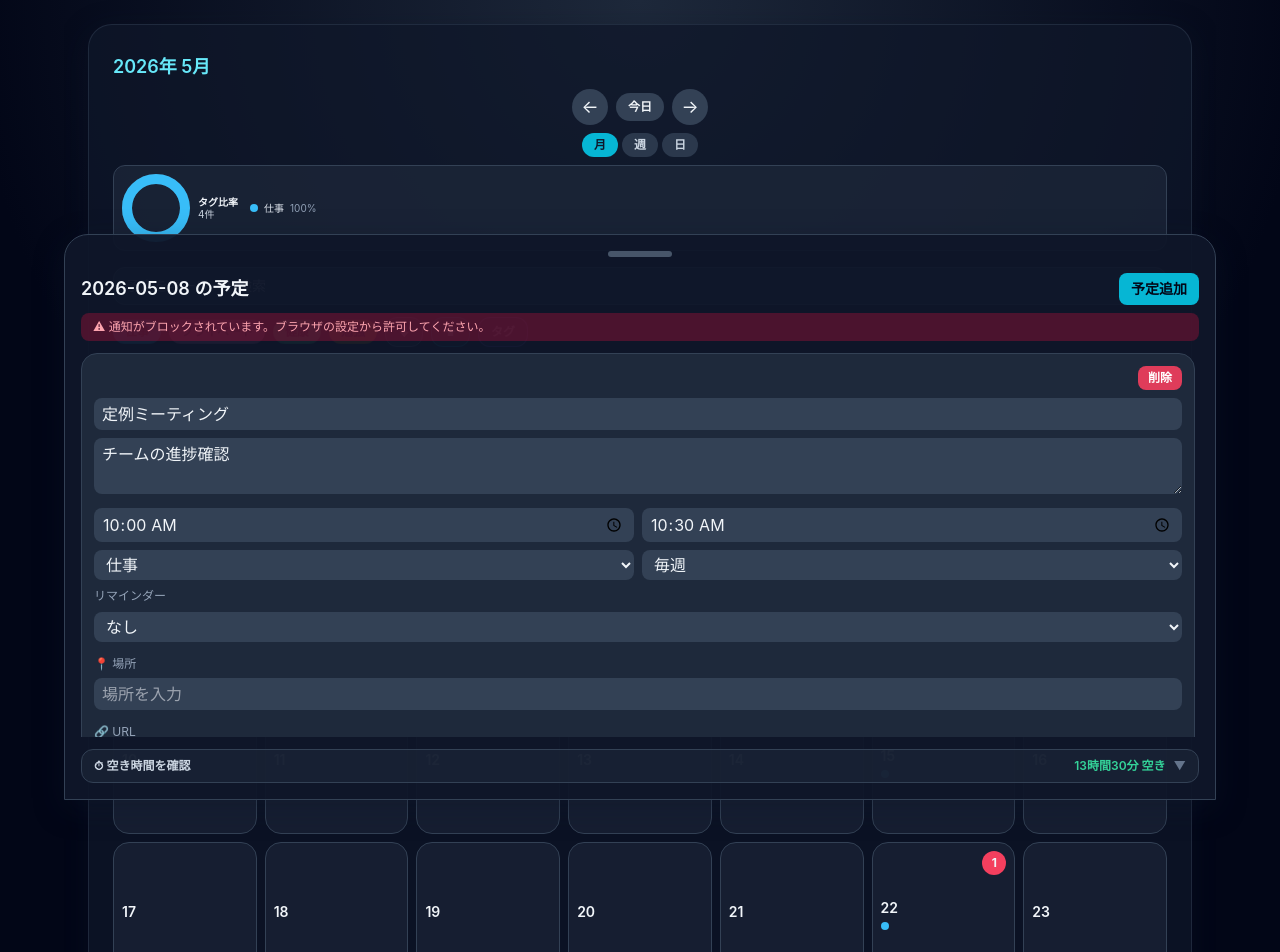
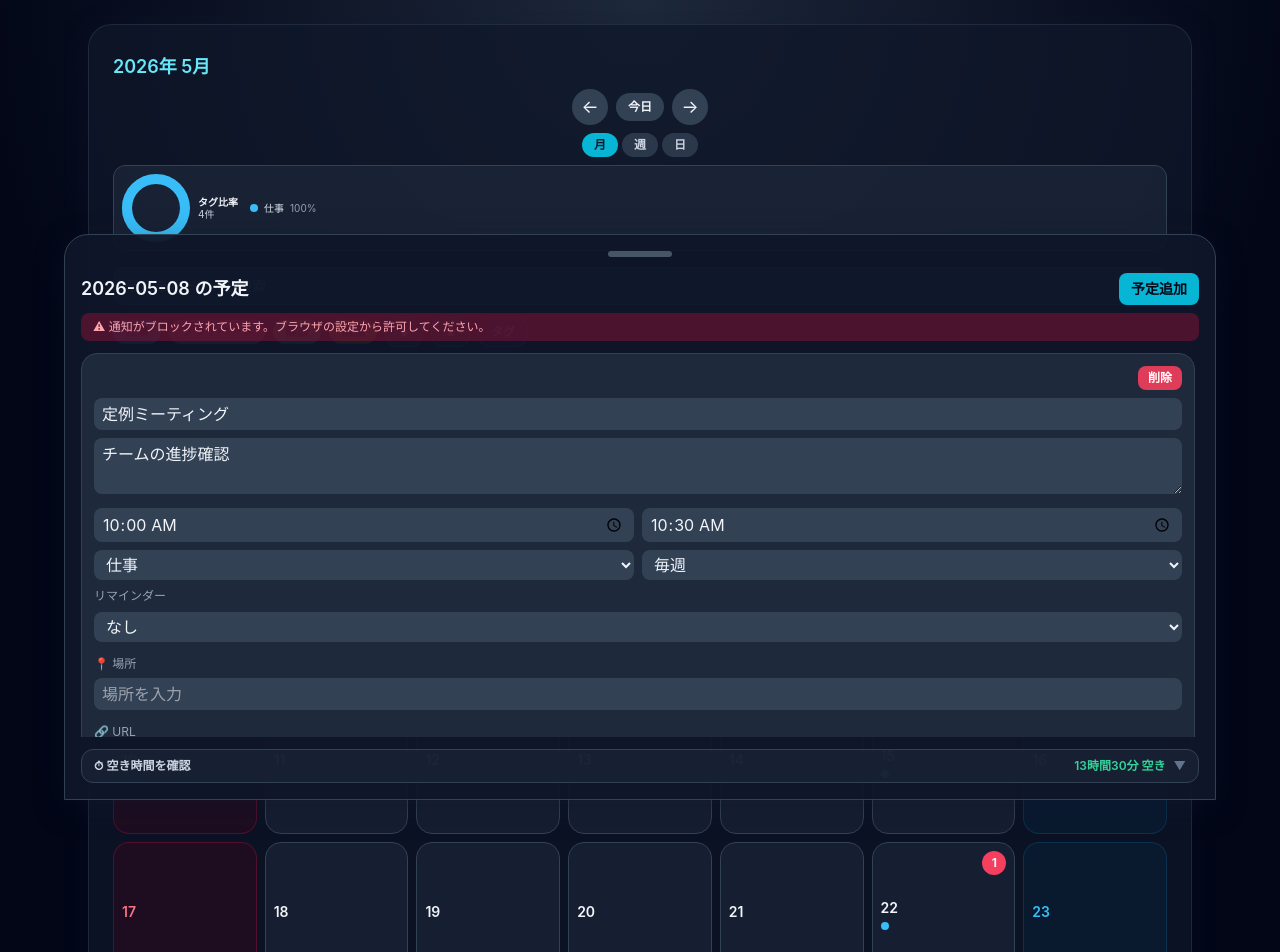
Before and after one commit to kazumamorisita/schedule-c, a React (Vite) app: page / in a window 1280 px wide. Shown: the top 952 px of the page. Built offline with nearby package versions, Linux system fonts and the light colour scheme; the HTML template or start-up script is replaced by a standard one.

Commit message:
Add weekend and holiday highlighting to calendar

```diff
--- a/src/App.tsx
+++ b/src/App.tsx
@@ -185,6 +185,50 @@ function toRepeat(pattern?: string): Repeat {
   return "none";
 }
 
+// 日本の祝日を計算して ISO 文字列のSetで返す
+function getJapaneseHolidays(year: number): Set<string> {
+  const h: string[] = [];
+  const fmt = (y: number, m: number, d: number) =>
+    `${y}-${String(m).padStart(2, "0")}-${String(d).padStart(2, "0")}`;
+
+  // 第n月曜日を返す
+  const nthMonday = (y: number, month: number, n: number): number => {
+    const d = new Date(y, month - 1, 1);
+    const first = d.getDay();
+    const offset = first <= 1 ? 1 - first : 8 - first;
+    return 1 + offset + (n - 1) * 7;
+  };
+
+  // 春分・秋分の日（簡易計算）
+  const shunbun = (y: number) => Math.floor(20.8431 + 0.242194 * (y - 1980) - Math.floor((y - 1980) / 4));
+  const shubun  = (y: number) => Math.floor(23.2488 + 0.242194 * (y - 1980) - Math.floor((y - 1980) / 4));
+
+  h.push(fmt(year, 1, 1));                            // 元日
+  h.push(fmt(year, 1, nthMonday(year, 1, 2)));        // 成人の日
+  h.push(fmt(year, 2, 11));                           // 建国記念の日
+  h.push(fmt(year, 2, 23));                           // 天皇誕生日
+  h.push(fmt(year, 3, shunbun(year)));                // 春分の日
+  h.push(fmt(year, 4, 29));                           // 昭和の日
+  h.push(fmt(year, 5, 3));                            // 憲法記念日
+  h.push(fmt(year, 5, 4));                            // みどりの日
+  h.push(fmt(year, 5, 5));                            // こどもの日
+  h.push(fmt(year, 7, nthMonday(year, 7, 3)));        // 海の日
+  h.push(fmt(year, 8, 11));                           // 山の日
+  h.push(fmt(year, 9, nthMonday(year, 9, 3)));        // 敬老の日
+  h.push(fmt(year, 9, shubun(year)));                 // 秋分の日
+  h.push(fmt(year, 10, nthMonday(year, 10, 2)));      // スポーツの日
+  h.push(fmt(year, 11, 3));                           // 文化の日
+  h.push(fmt(year, 11, 23));                          // 勤労感謝の日
+
+  // 振替休日（祝日が日曜→翌月曜）
+  const set = new Set(h);
+  for (const iso of [...h]) {
+    const d = parseISO(iso);
+    if (d.getDay() === 0) set.add(addDays(iso, 1));
+  }
+  return set;
+}
+
 function App() {
   const [tags, setTags] = useState<Tag[]>(() => {
     const raw = localStorage.getItem(TAG_STORAGE_KEY);
@@ -332,6 +376,11 @@ function App() {
   }, [baseSchedules, tags]);
 
   const dates = buildMonthGrid(currentMonth);
+  const holidays = useMemo(() => {
+    const y = currentMonth.getFullYear();
+    const set = new Set([...getJapaneseHolidays(y), ...getJapaneseHolidays(y + 1)]);
+    return set;
+  }, [currentMonth]);
   const currentMonthLabel = `${currentMonth.getFullYear()}年 ${currentMonth.getMonth() + 1}月`;
   const displayLabel =
     viewMode === "week"
@@ -636,8 +685,10 @@ function App() {
 
         {viewMode === "month" && (<>
         <div className="grid grid-cols-7 gap-2 text-center text-xs text-slate-300">
-          {["日", "月", "火", "水", "木", "金", "土"].map((d) => (
-            <div key={d} className="py-1">
+          {["日", "月", "火", "水", "木", "金", "土"].map((d, i) => (
+            <div key={d} className={`py-1 font-semibold ${
+              i === 0 ? "text-rose-400" : i === 6 ? "text-sky-400" : "text-slate-400"
+            }`}>
               {d}
             </div>
           ))}
@@ -649,6 +700,24 @@ function App() {
             const daySchedules = byDate[iso] ?? [];
             const isToday = iso === isoToday;
             const dayTagIds = [...new Set(daySchedules.map((item) => item.tagId))];
+            const dow = parseISO(iso).getDay();
+            const isHoliday = holidays.has(iso);
+            const isSunday = dow === 0;
+            const isSaturday = dow === 6;
+            const dateTextColor = isToday
+              ? "text-amber-300"
+              : isHoliday || isSunday
+                ? "text-rose-400"
+                : isSaturday
+                  ? "text-sky-400"
+                  : "";
+            const cellBg = selectedDate === iso
+              ? "border-cyan-400 bg-cyan-500/20"
+              : isHoliday || isSunday
+                ? "border-rose-900/50 bg-rose-950/30"
+                : isSaturday
+                  ? "border-sky-900/50 bg-sky-950/30"
+                  : "border-slate-700 bg-slate-800/60";
             return (
               <button
                 key={iso}
@@ -657,15 +726,16 @@ function App() {
                   setSheetOpen(true);
                 }}
                 className={`relative aspect-square min-h-0 rounded-2xl border p-1.5 text-left transition md:p-2 ${
-                  selectedDate === iso ? "border-cyan-400 bg-cyan-500/20" : "border-slate-700 bg-slate-800/60"
+                  cellBg
                 } ${
                   isToday ? "ring-2 ring-amber-300/80 ring-offset-1 ring-offset-slate-900" : ""
                 } ${inMonth ? "" : "opacity-35"} calendar-cell-enter interactive-lift`}
                 style={{ animationDelay: `${(idx % 14) * 18}ms` }}
               >
-                <div className={`text-xs font-semibold md:text-sm ${isToday ? "text-amber-300" : ""}`}>
+                <div className={`text-xs font-semibold md:text-sm ${dateTextColor}`}>
                   <span>{Number(iso.slice(-2))}</span>
                   {isToday && <span className="block text-[9px] leading-tight md:text-[10px]">今日</span>}
+                  {isHoliday && !isToday && <span className="block text-[8px] leading-tight opacity-80">祝</span>}
                 </div>
                 <div className="mt-1 flex items-center gap-1">
                   {dayTagIds.slice(0, 3).map((tagId) => {
```
